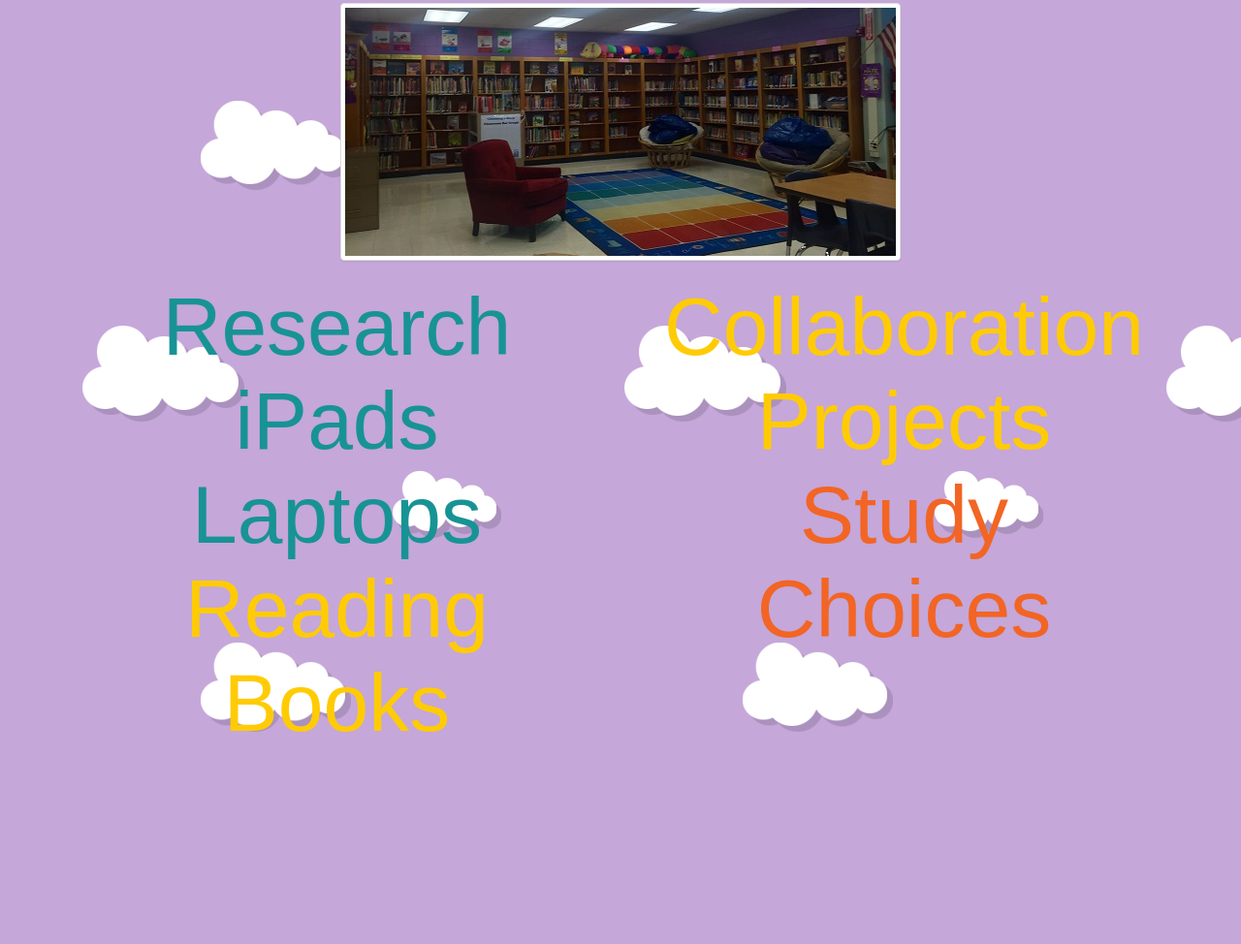
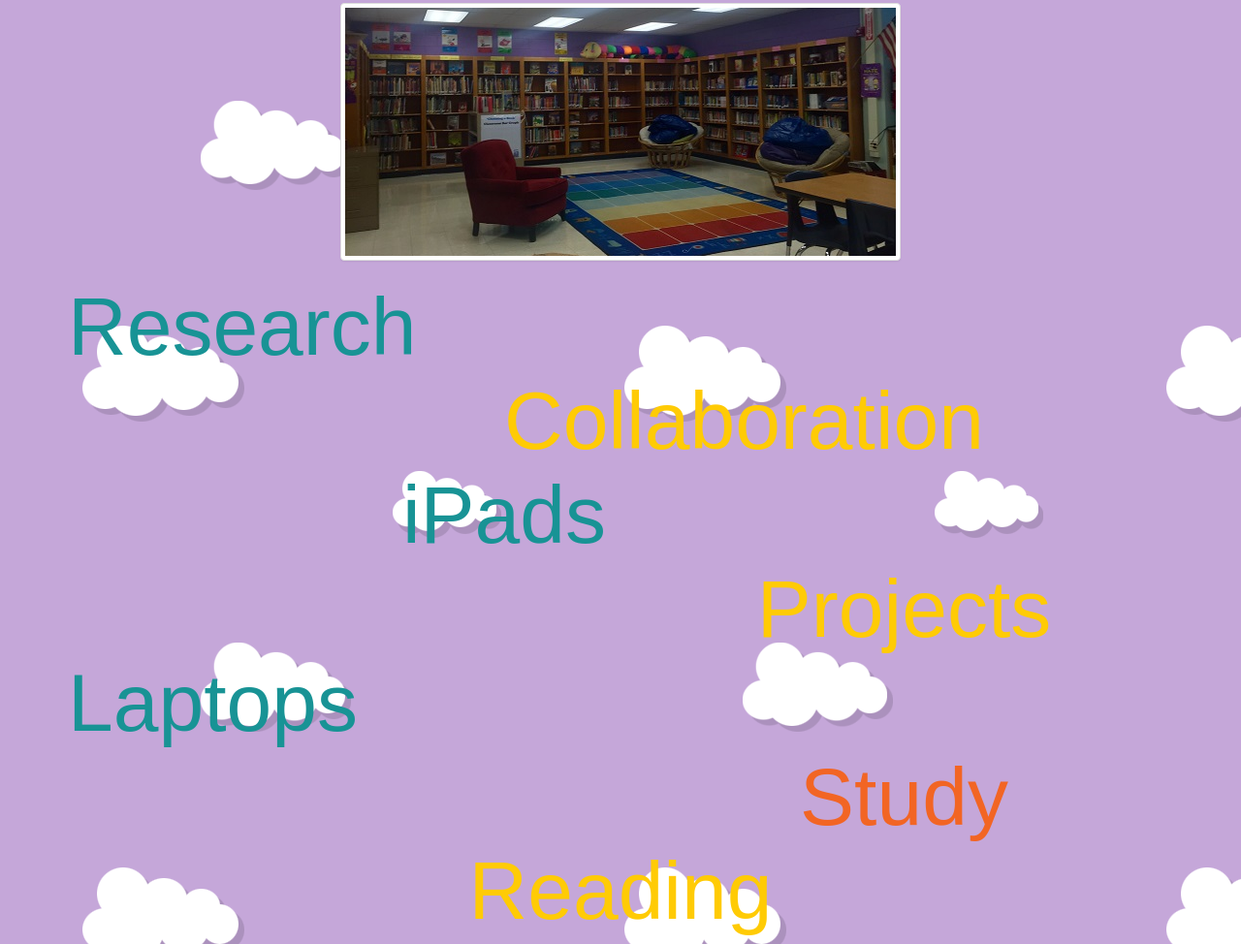
Before and after one commit to MarcinakaSin/DirksenLibrary, a plain HTML site: page index.html in a window 1280 px wide. Shown: the part 291-1265 px from the top of the page at 97% size. Before the commit the page ends 1065 px from the top, so only its background shows below. Drawn offline with nearby package versions, Linux system fonts and the light colour scheme; a web font is replaced by a local one.

Commit message:
updated index file

```diff
--- a/index.html
+++ b/index.html
@@ -50,15 +50,15 @@
         <div class="text-center col-xs-12" style="margin:20px 0px;">
           <img class="img-thumbnail" alt="Dirksen Library" src="img/library.png" />
         </div>
-        <div class="text-center col-sm-6 header-font navy-blue">Research</div>
-        <div class="text-center col-sm-6 header-font yellow">Collaboration</div>
-        <div class="text-center col-sm-6 header-font navy-blue">iPads</div>
-        <div class="text-center col-sm-6 header-font yellow">Projects</div>
-        <div class="text-center col-sm-6 header-font navy-blue">Laptops</div>
-        <div class="text-center col-sm-6 header-font orange">Study</div>
-        <div class="text-center col-sm-6 header-font yellow">Reading</div>
-        <div class="text-center col-sm-6 header-font orange">Choices</div>
-        <div class="text-center col-sm-6 header-font yellow">Books</div>
+        <div class="text-left col-xs-12 header-font navy-blue">Research</div>
+        <div class="text-right col-xs-12 col-sm-10 header-font yellow">Collaboration</div>
+        <div class="text-right col-xs-6 header-font navy-blue">iPads</div>
+        <div class="text-center col-xs-6 header-font yellow"><br />Projects</div>
+        <div class="text-left col-xs-6 header-font navy-blue">Laptops</div>
+        <div class="text-center col-xs-6 header-font orange"><br />Study</div>
+        <div class="text-center col-xs-12 header-font yellow">Reading</div>
+        <div class="text-center col-xs-6 header-font orange">Choices</div>
+        <div class="text-center col-xs-6 header-font yellow"><br />Books</div>
       </div>
     </div>
     <!-- jQuery (necessary for Bootstrap's JavaScript plugins) -->
```
